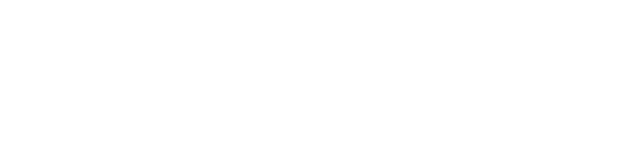
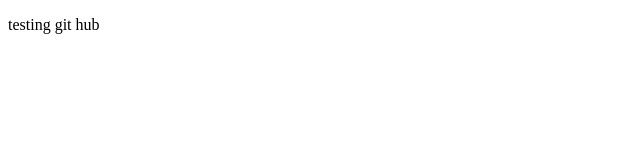
Before and after one commit to hannie-opus/hannah_code, a plain HTML site: page index.html in a window 1280 px wide. Shown: the whole page, without its empty margins (0-640 px from the left). Drawn offline with Linux system fonts and the light colour scheme.

Commit message:
second commit

```diff
--- a/index.html
+++ b/index.html
@@ -5,5 +5,7 @@
     <meta name="viewport" content="width=device-width, initial-scale=1.0" />
     <title>WORK ALONE</title>
   </head>
-  <body></body>
+  <body>
+    <p>testing git hub</p>
+  </body>
 </html>
```
